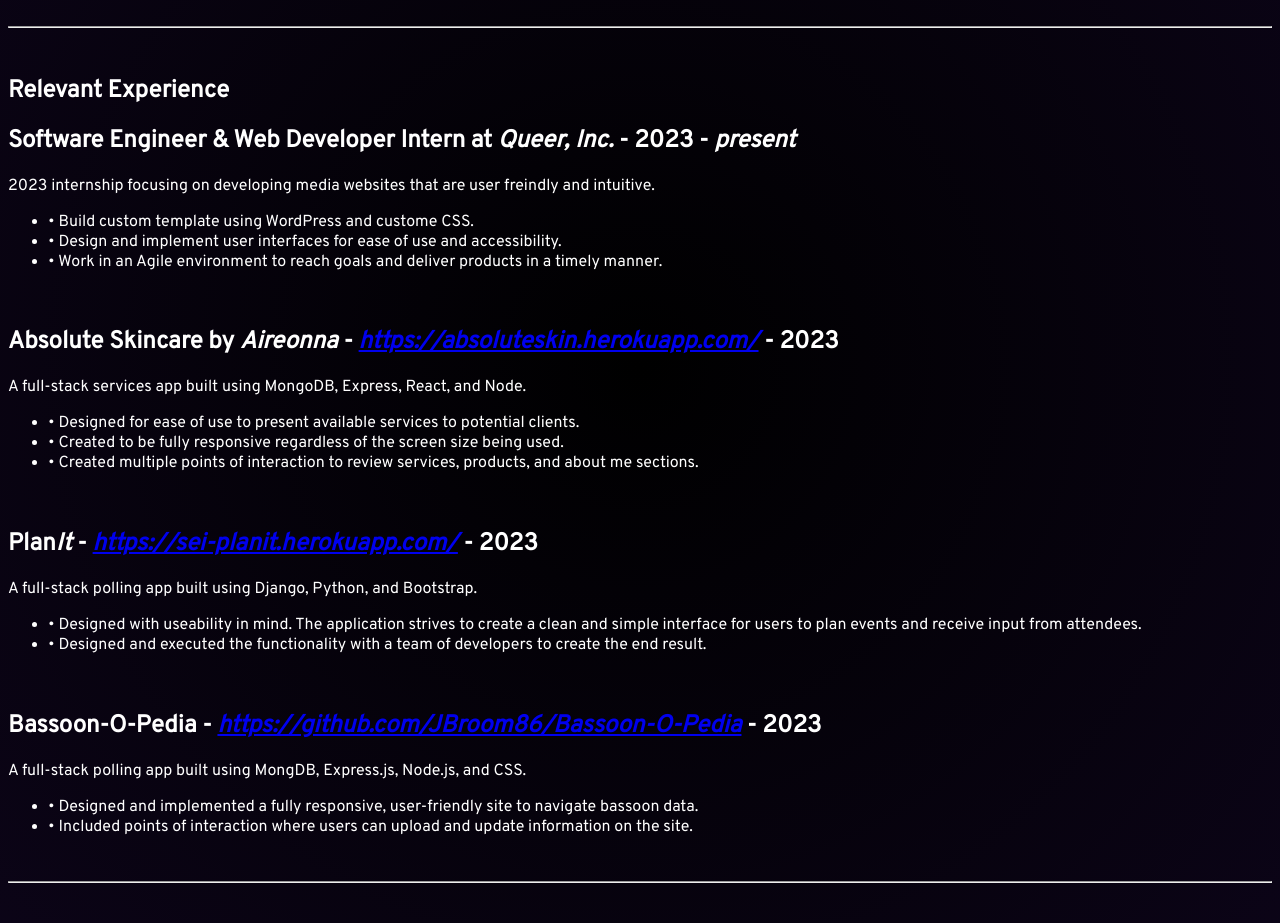
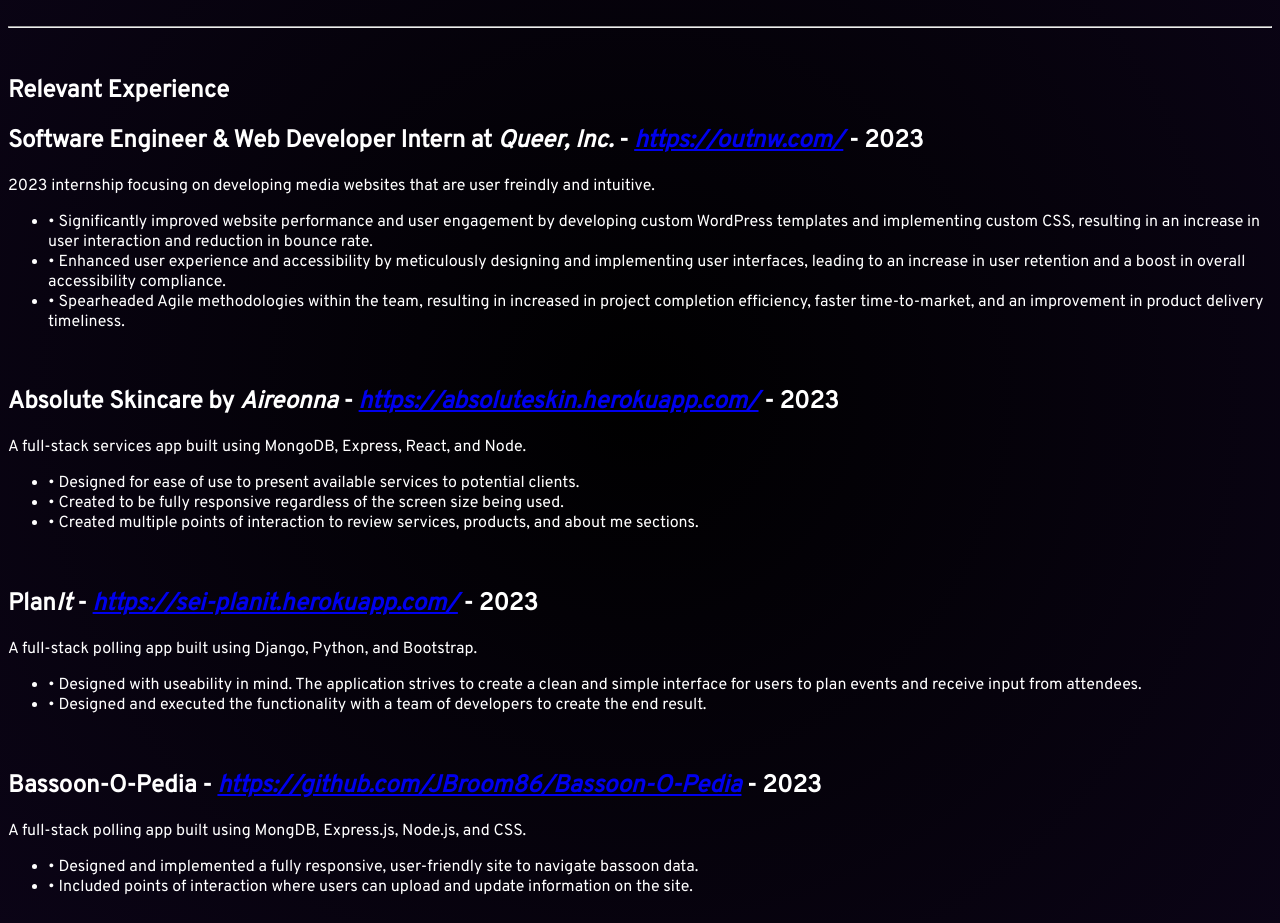
Before and after one commit to JBroom86/react-portfolio, a React (Vite) app in the folder frontend/: page /resume in a window 1280 px wide. Shown: the part 1420-2343 px from the top of the page. Built offline with nearby package versions, Linux system fonts and the light colour scheme.

Commit message:
updated styling and resume page

```diff
--- a/frontend/src/components/ResumePage/index.jsx
+++ b/frontend/src/components/ResumePage/index.jsx
@@ -32,14 +32,14 @@
             <br />
             <hr></hr>
             <br />
-            <h2 className="text-2xl underline"><strong>Relevant Experience</strong></h2>
-            <h2 className="text-xl"><strong>Software Engineer & Web Developer Intern at <em>Queer, Inc.</em></strong> <a href="https://absoluteskin.herokuapp.com/" className="hover:text-pink-600 transition duration-500"></a> - 2023 - <em> present </em></h2>
+            <h2 className="text-2xl underline"><strong>Relevant Experience</strong> </h2>
+            <h2 className="text-xl"><strong>Software Engineer & Web Developer Intern at <em>Queer, Inc.</em></strong> - <a href="https://outnw.com/" className="hover:text-pink-600 transition duration-500"><em>https://outnw.com/</em></a> - 2023</h2>
             <p>2023 internship focusing on developing media websites that are user freindly and intuitive.</p>
 
             <ul>
-                <li>•	Build custom template using WordPress and custome CSS.</li>
-                <li>•	Design and implement user interfaces for ease of use and accessibility.</li>
-                <li>•	Work in an Agile environment to reach goals and deliver products in a timely manner. </li>
+                <li>•	Significantly improved website performance and user engagement by developing custom WordPress templates and implementing custom CSS, resulting in an increase in user interaction and reduction in bounce rate.</li>
+                <li>•	Enhanced user experience and accessibility by meticulously designing and implementing user interfaces, leading to an increase in user retention and a boost in overall accessibility compliance.</li>
+                <li>•	Spearheaded Agile methodologies within the team, resulting in increased in project completion efficiency, faster time-to-market, and an improvement in product delivery timeliness. </li>
             </ul>
             <br />
             <h2 className="text-xl"><strong>Absolute Skincare by <em>Aireonna</em></strong> - <a href="https://absoluteskin.herokuapp.com/" className="hover:text-pink-600 transition duration-500"><em>https://absoluteskin.herokuapp.com/</em></a> - 2023</h2>
--- a/frontend/src/index.css
+++ b/frontend/src/index.css
@@ -11,6 +11,7 @@
   background-image: radial-gradient(circle, black, #190933);
   height: 100%;
 }
+
 /* :root {
   font-family: Inter, system-ui, Avenir, Helvetica, Arial, sans-serif;
   line-height: 1.5;
```
